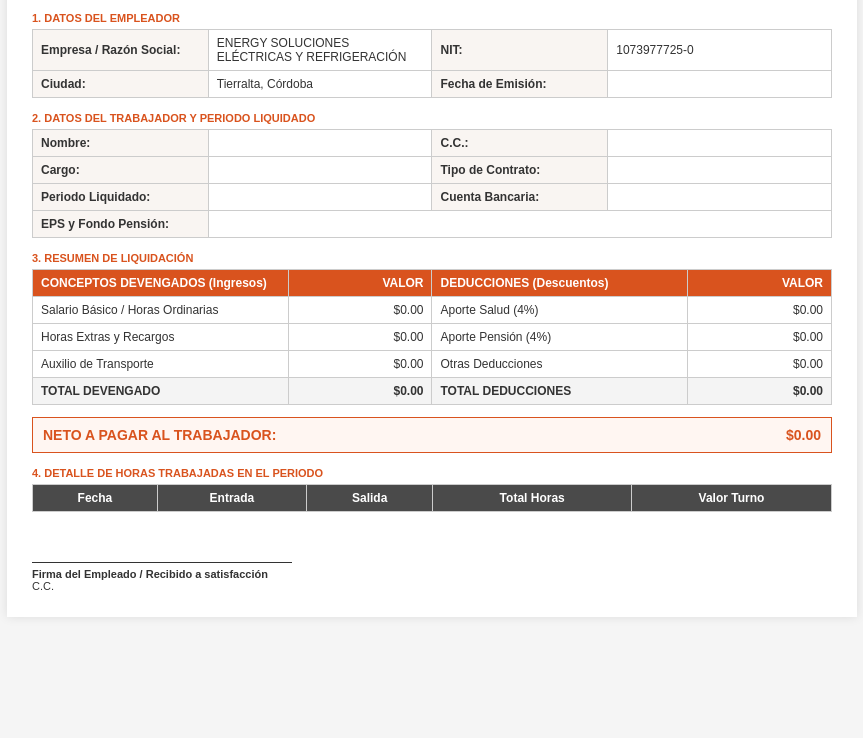
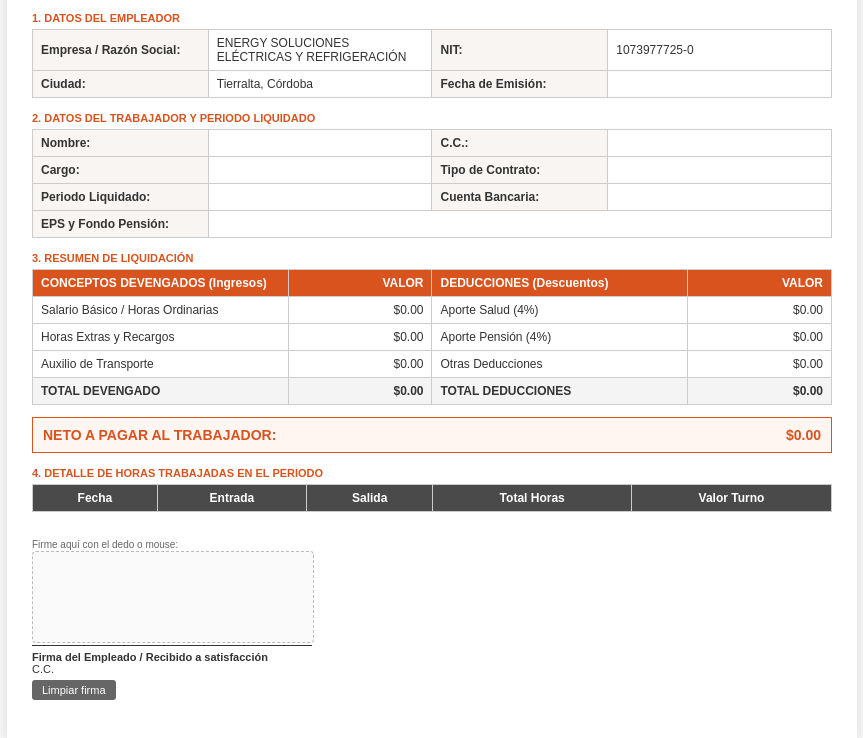
Before and after one commit to energysolucioneselectricasyref-cloud/Comprobante, a plain HTML site: page index.html in a window 1280 px wide. Shown: the part 192-930 px from the top of the page, without its empty margins (208-1071 px from the left). Before the commit the page ends 829 px from the top, so only its background shows below. Drawn offline with Linux system fonts and the light colour scheme.

Commit message:
Update signature layout and number parsing
Refactor signature section and improve number handling

```diff
--- a/index.html
+++ b/index.html
@@ -98,12 +98,33 @@
     font-weight: bold;
     text-align: center;
   }
-  .signature-box {
-    margin-top: 50px;
-    width: 260px;
+  .signature-wrapper {
+    margin-top: 25px;
+    width: 280px;
+  }
+  #firma-pad {
+    border: 1px dashed #bbb;
+    background-color: #fafafa;
+    border-radius: 4px;
+    touch-action: none;
+    cursor: crosshair;
+    display: block;
+  }
+  .signature-line {
     border-top: 1px solid #333;
     padding-top: 5px;
     font-size: 11px;
+    margin-top: 2px;
+  }
+  .btn-clear {
+    background-color: #666;
+    color: #fff;
+    border: none;
+    padding: 4px 10px;
+    font-size: 11px;
+    border-radius: 3px;
+    cursor: pointer;
+    margin-top: 5px;
   }
   .no-print {
     text-align: right;
@@ -122,7 +143,8 @@
   @media print {
     body { background: #fff; padding: 0; }
     .page { box-shadow: none; padding: 0; max-width: 100%; }
-    .no-print { display: none; }
+    .no-print { display: none !important; }
+    #firma-pad { border: none; background: transparent; }
   }
 </style>
 </head>
@@ -254,18 +276,29 @@
     </tbody>
   </table>
 
-  <!-- FIRMA -->
-  <div class="signature-box">
-    <strong>Firma del Empleado / Recibido a satisfacción</strong><br>
-    C.C. <span id="cedula_firma"></span>
+  <!-- FIRMA DIGITAL -->
+  <div class="signature-wrapper">
+    <span class="no-print" style="font-size: 10px; color: #666;">Firme aquí con el dedo o mouse:</span>
+    <canvas id="firma-pad" width="280" height="90"></canvas>
+    <div class="signature-line">
+      <strong>Firma del Empleado / Recibido a satisfacción</strong><br>
+      C.C. <span id="cedula_firma"></span>
+    </div>
+    <button type="button" class="btn-clear no-print" onclick="limpiarFirma()">Limpiar firma</button>
   </div>
 </div>
 
 <script>
   const params = new URLSearchParams(window.location.search);
 
+  function limpiarNumero(valor) {
+    if (!valor) return 0;
+    const limpio = String(valor).replace(/[^0-9.-]/g, "");
+    return parseFloat(limpio) || 0;
+  }
+
   function formatoMoneda(valor) {
-    const num = parseFloat(valor) || 0;
+    const num = limpiarNumero(valor);
     return "$" + num.toLocaleString("en-US", { minimumFractionDigits: 2, maximumFractionDigits: 2 });
   }
 
@@ -281,13 +314,13 @@
   document.getElementById("cuenta").textContent = params.get("cuenta") || "";
   document.getElementById("eps").textContent = params.get("eps") || "";
 
-  const basico = parseFloat(params.get("basico")) || 0;
-  const extras = parseFloat(params.get("extras")) || 0;
-  const transporte = parseFloat(params.get("transporte")) || 0;
-  const salud = parseFloat(params.get("salud")) || 0;
-  const pension = parseFloat(params.get("pension")) || 0;
-  const otrasDed = parseFloat(params.get("otras")) || 0;
-  const neto = parseFloat(params.get("neto")) || 0;
+  const basico = limpiarNumero(params.get("basico"));
+  const extras = limpiarNumero(params.get("extras"));
+  const transporte = limpiarNumero(params.get("transporte"));
+  const salud = limpiarNumero(params.get("salud"));
+  const pension = limpiarNumero(params.get("pension"));
+  const otrasDed = limpiarNumero(params.get("otras"));
+  const neto = limpiarNumero(params.get("neto"));
 
   document.getElementById("basico").textContent = formatoMoneda(basico);
   document.getElementById("extras").textContent = formatoMoneda(extras);
@@ -296,30 +329,3 @@
 
   document.getElementById("salud").textContent = formatoMoneda(salud);
   document.getElementById("pension").textContent = formatoMoneda(pension);
-  document.getElementById("otras_ded").textContent = formatoMoneda(otrasDed);
-  document.getElementById("total_deducciones").textContent = formatoMoneda(salud + pension + otrasDed);
-  document.getElementById("neto").textContent = formatoMoneda(neto);
-
-  const horasRaw = params.get("horas") || "";
-  const tbody = document.getElementById("tabla_horas");
-  if (horasRaw) {
-    const filas = horasRaw.split(";;");
-    filas.forEach(fila => {
-      const cols = fila.split("|");
-      if (cols.length >= 5) {
-        const tr = document.createElement("tr");
-        tr.innerHTML = `
-          <td class="text-center">${cols[0]}</td>
-          <td class="text-center">${cols[1]}</td>
-          <td class="text-center">${cols[2]}</td>
-          <td class="text-center">${cols[3]}</td>
-          <td class="text-right">${formatoMoneda(cols[4])}</td>
-        `;
-        tbody.appendChild(tr);
-      }
-    });
-  }
-</script>
-
-</body>
-</html>
```
